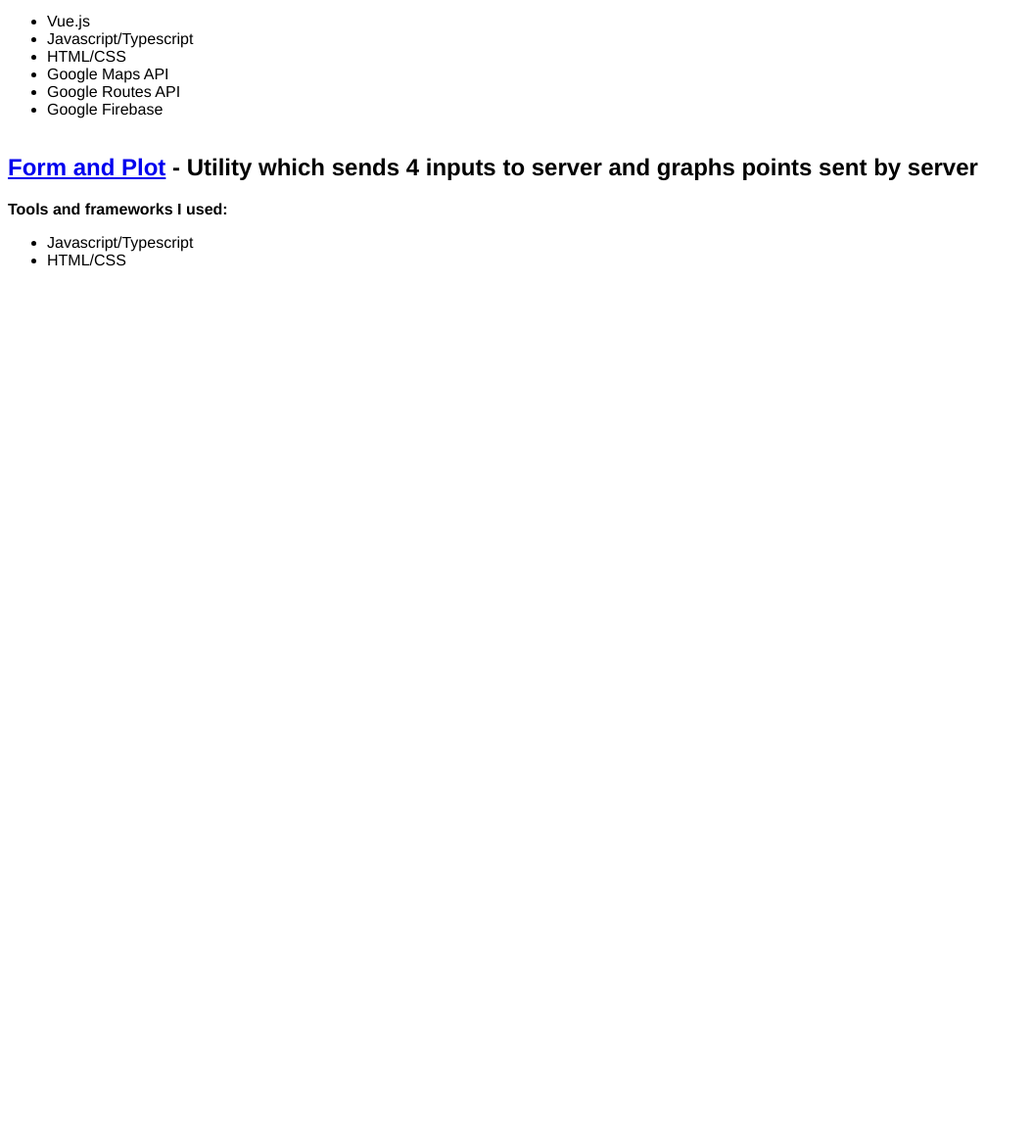
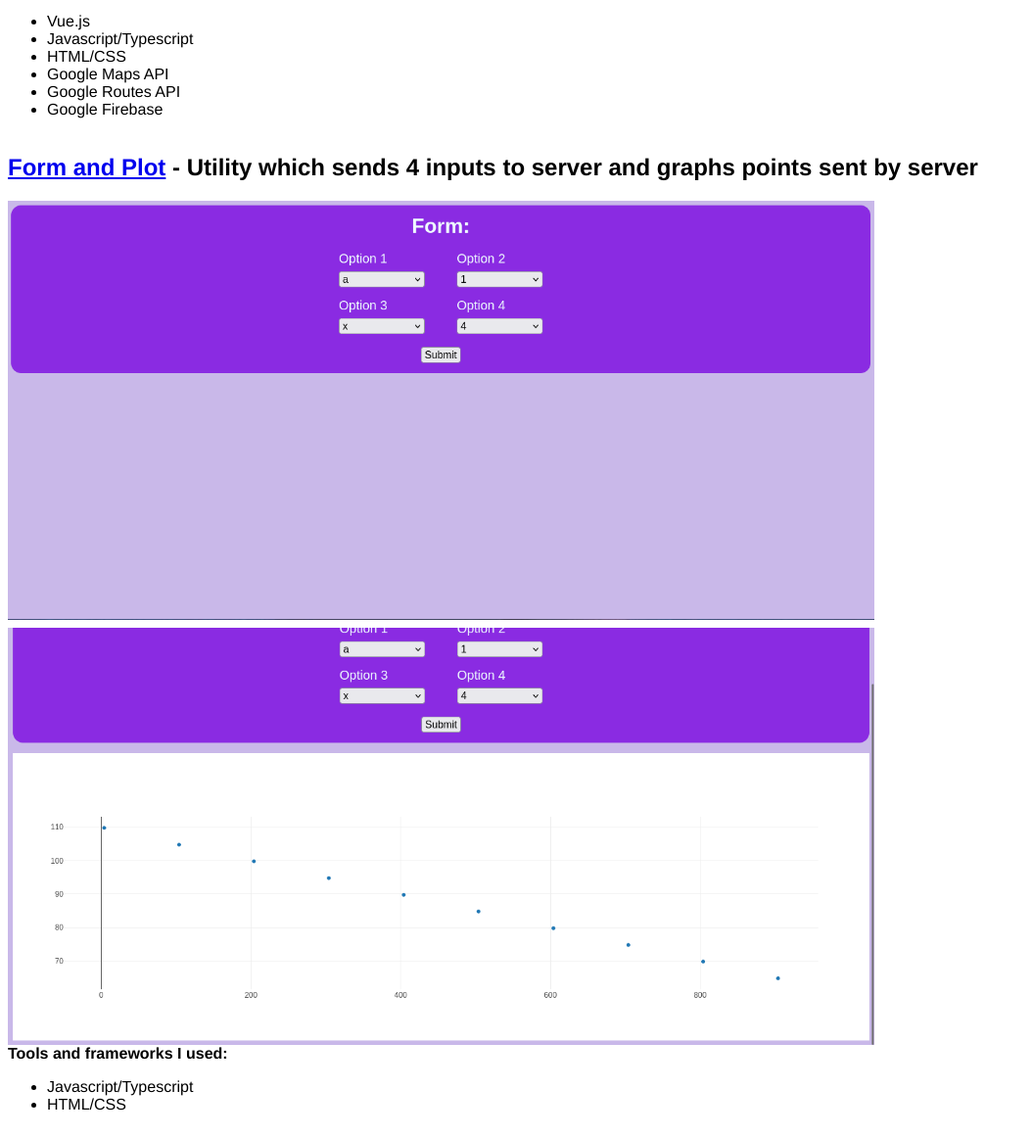
Before and after one commit to rropleka/rropleka.github.io, a plain HTML site: page index.html in a window 1280 px wide. Shown: the part 798-1959 px from the top of the page at 98% size, without its empty margins (0-1054 px from the left). Before the commit the page ends 1097 px from the top, so only its background shows below. Drawn offline with Linux system fonts and the light colour scheme.

Commit message:
form and plot images

```diff
--- a/index.html
+++ b/index.html
@@ -22,6 +22,8 @@
         </div>
         <div class="project">
             <h2><a href="https://github.com/rropleka/form-and-plot">Form and Plot</a> - Utility which sends 4 inputs to server and graphs points sent by server</h2>
+            <img src="formandplot1.png" style="width: 70%; padding-bottom: 8px;">
+            <img src="formandplot2.png" style="width: 70%">
             <b>Tools and frameworks I used:</b>
             <ul>
                 <li>Javascript/Typescript</li>
```
Also changed, not shown: formandplot1.png (added), formandplot2.png (added).
